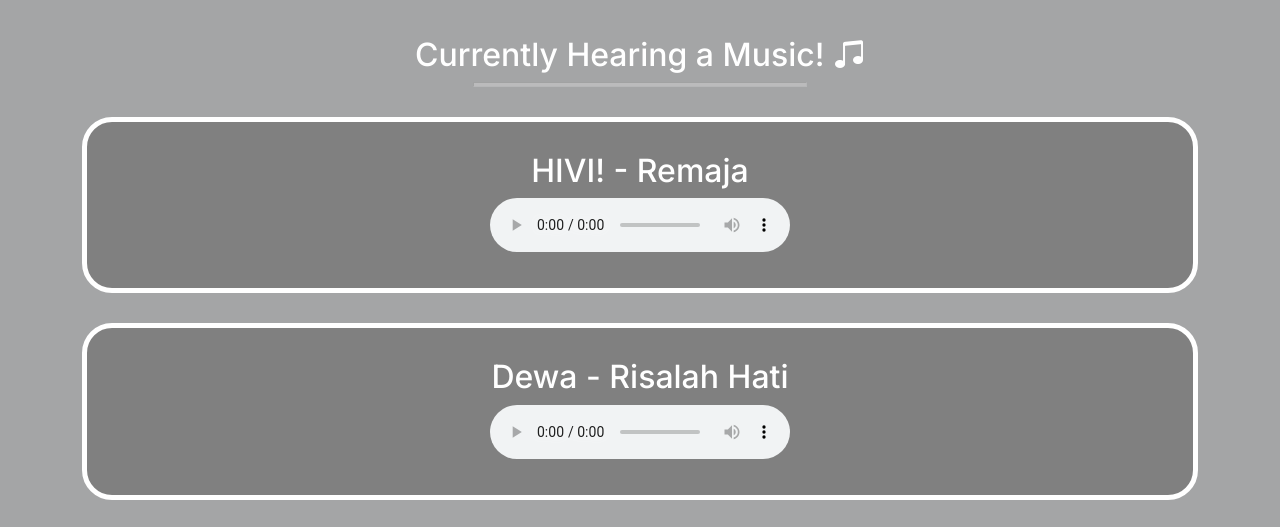
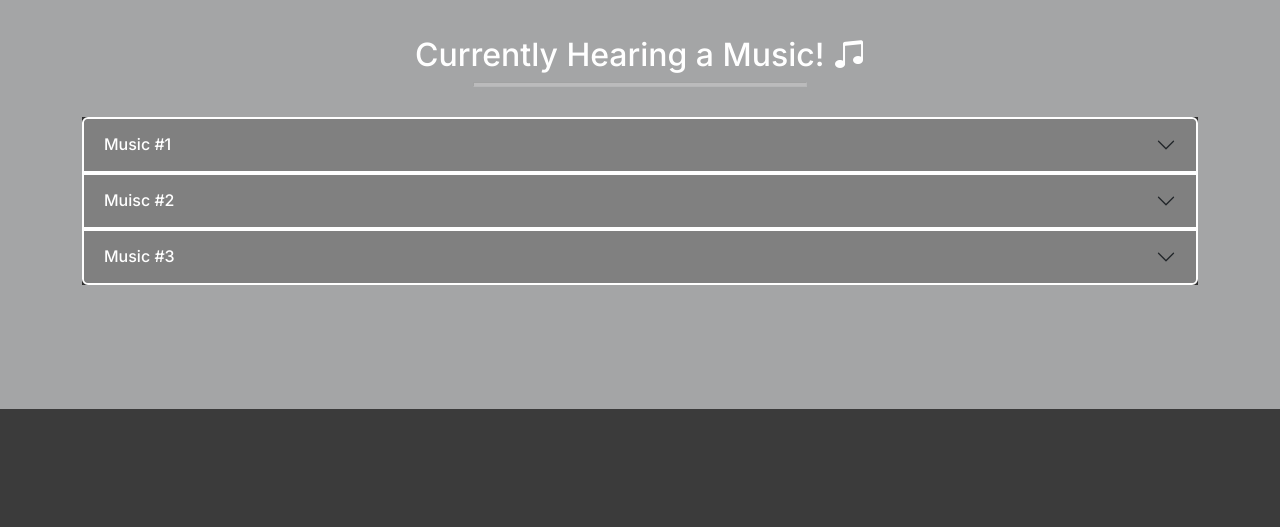
Before and after one commit to iLuviee/portofolio, a plain HTML site: page index.html in a window 1280 px wide. Shown: the part 1350-1877 px from the top of the page. Drawn offline with nearby package versions, Linux system fonts and the light colour scheme.

Commit message:
Add files via upload

```diff
--- a/index.html
+++ b/index.html
@@ -62,7 +62,7 @@
     <!-- End of Navbar -->
 
     <!-- Start of Jumbotron -->
-    <section id= "startjm" class="jumbotron" style="background-image: url('./Bahan/Jumbotron/wallpaperjum.jpg'); background-color: black; background-position: center;">
+    <section id= "startjm" class="jumbotron" style="background-image: url('./Bahan/Jumbotron/wallpaperjum.jpg'); background-color: black;">
       <div class="profile text-center" data-aos="zoom-in" data-aos-duration="1000">
         <img src="./Bahan/Jumbotron/profile.jpg" alt="Orang ganteng" width="200" class="rounded-circle mb-1" style="border: white solid 8px;"/>
         <h1 class="display-4">Rafif Gading Aganisutha</h1>
@@ -119,24 +119,44 @@
               <hr />
                 <style>
                     .music1, .music2, .music3, .music4 {
-                        background-color: grey;
+                        background-color: #d4d4d4;
                         margin-bottom: 30px;
                         padding-bottom: 30px;
                         border-radius: 30px;
-                        border: white solid 5px;
+                        border: #a3a3a3 solid 5px;
                     }
                     #music hr {
                         margin-bottom: 30px;
                     }
                 </style>
                 <div class="songs">
+                    <div class="accordion" id="accordionPanelsStayOpenExample">
+                      <div class="accordion-item" style="background-color: #808080; border: white solid 2px">
+                        <h2 class="accordion-header">
+                          <button class="accordion-button collapsed" type="button" data-bs-toggle="collapse" data-bs-target="#panelsStayOpen-collapseOne" aria-expanded="true" aria-controls="panelsStayOpen-collapseOne" style="background-color: #808080; color: white;">
+                            Music #1
+                          </button>
+                        </h2>
+                        <div id="panelsStayOpen-collapseOne" class="accordion-collapse collapse">
+                          <div class="accordion-body">
                             <div class="music1">
-                        <h2 style="padding-top: 30px">HIVI! - Remaja</h2>
+                            <h2 style="padding-top: 30px">One Direction - Story of My Life</h2>
                             <audio controls>
-                        <source src="./Bahan/Sound/HIVI-Remaja.mp3">
+                            <source src="./Bahan/Sound/One_Direction-Story_of_My_Life.mp3">
                             Your browser does not support the audio element.
                             </audio>
                             </div>
+                          </div>
+                        </div>
+                      </div>
+                      <div class="accordion-item" style="background-color: #808080; border: white solid 2px">
+                        <h2 class="accordion-header">
+                          <button class="accordion-button collapsed" type="button" data-bs-toggle="collapse" data-bs-target="#panelsStayOpen-collapseTwo" aria-expanded="false" aria-controls="panelsStayOpen-collapseTwo" style="background-color: #808080; color: white;">
+                            Muisc #2
+                          </button>
+                        </h2>
+                        <div id="panelsStayOpen-collapseTwo" class="accordion-collapse collapse">
+                          <div class="accordion-body">
                             <div class="music2">
                             <h2 style="padding-top: 30px">Dewa - Risalah Hati</h2>
                             <audio controls>
@@ -144,6 +164,17 @@
                             Your browser does not support the audio element.
                             </audio>
                             </div>
+                          </div>
+                        </div>
+                      </div>
+                      <div class="accordion-item" style="background-color: #808080; border: white solid 2px">
+                        <h2 class="accordion-header">
+                          <button class="accordion-button collapsed" type="button" data-bs-toggle="collapse" data-bs-target="#panelsStayOpen-collapseThree" aria-expanded="false" aria-controls="panelsStayOpen-collapseThree" style="background-color: #808080; color: white;">
+                            Music #3
+                          </button>
+                        </h2>
+                        <div id="panelsStayOpen-collapseThree" class="accordion-collapse collapse">
+                          <div class="accordion-body">
                             <div class="music3">
                             <h2 style="padding-top: 30px">For Revenge - Serana</h2>
                             <audio controls>
@@ -151,6 +182,13 @@
                             Your browser does not support the audio element.
                             </audio>
                             </div>
+                          </div>
+                        </div>
+                      </div>
+                    </div>
+
+
+<!--
                     <div class="music4">
                         <h2 style="padding-top: 30px">One Direction - Story of My Life</h2>
                         <audio controls>
@@ -159,6 +197,7 @@
                     </audio>
                     </div>
             </div>
+                    -->
             <!-- <div class="skill">
               <span class="d-flex justify-content-evenly mb-5">
                 <img src="./Bahan/Skills/JS.png" title="Javascript" alt="JS" />
--- a/style.css
+++ b/style.css
@@ -172,3 +172,7 @@
   transform: translateY(0px);
   opacity: 1;
 }
+
+.accordion {
+    background-color: #2e2e2e;
+    }
```
Lines whose indentation alone changed are shown as unchanged.
